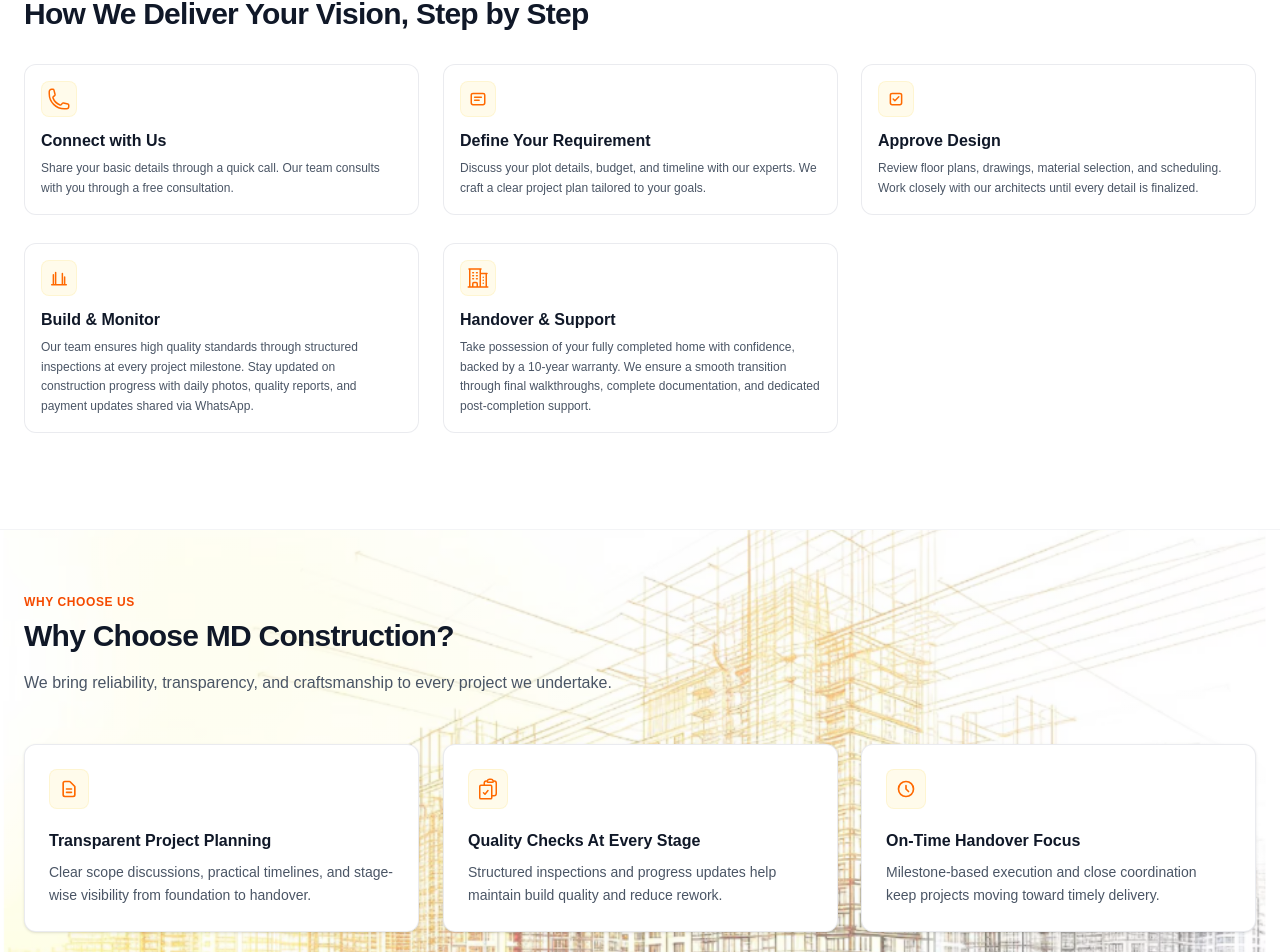
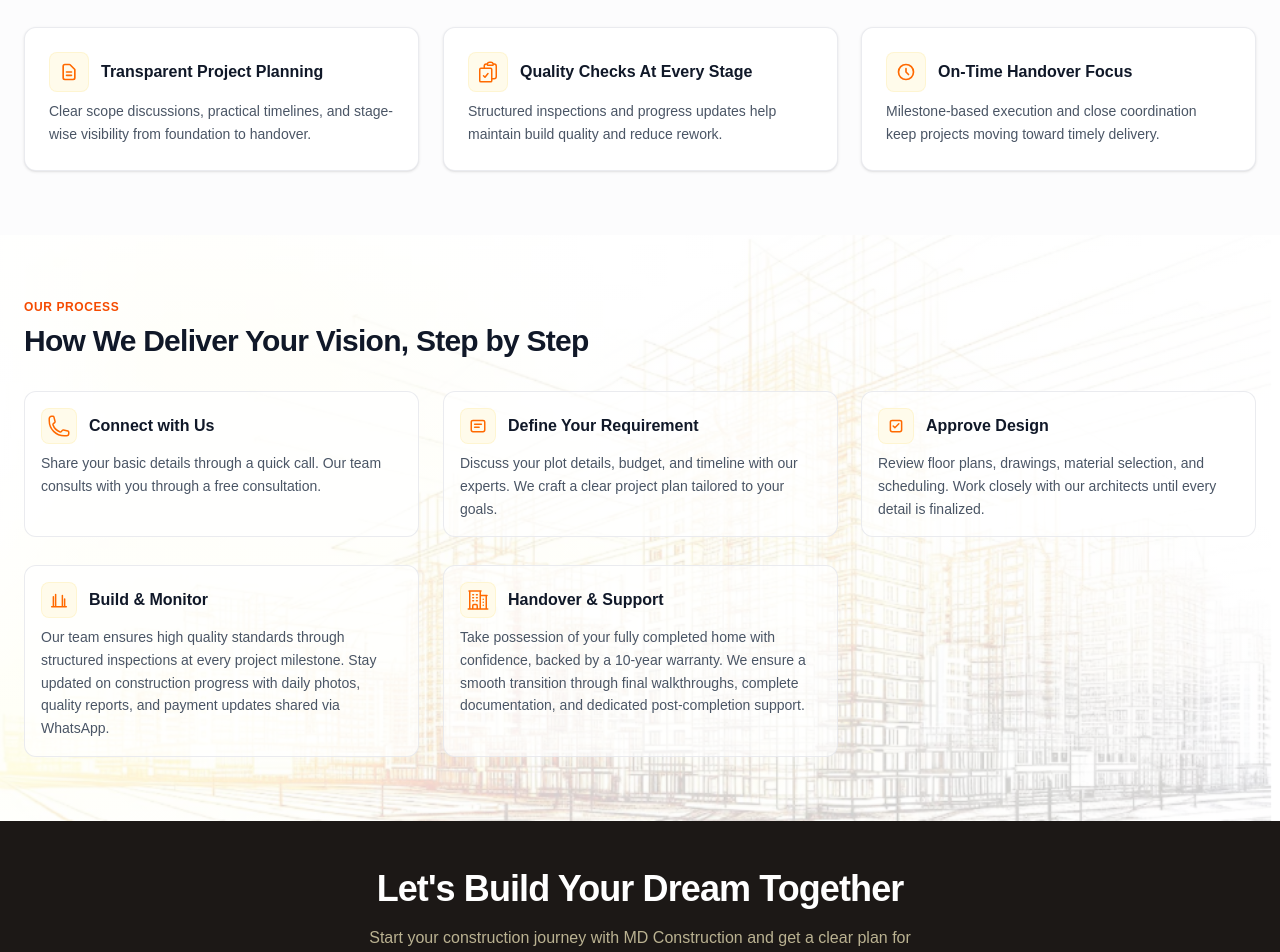
Before and after one commit to aajai54/md-construction-group, a Next.js app: page /en/home in a window 1280 px wide. Shown: the part 1621-2573 px from the top of the page. Built offline with nearby package versions, Linux system fonts and the light colour scheme; no server answers.

Commit message:
QR and contact updated

```diff
--- a/src/app/[locale]/home/page.tsx
+++ b/src/app/[locale]/home/page.tsx
@@ -109,7 +109,7 @@
       </section>
 
       {/* Services Section */}
-      <section id="services" className="scroll-mt-24 py-16 md:py-24 bg-white dark:bg-gray-900" data-tagger>
+      <section id="services" className="scroll-mt-24 py-12 md:py-16 bg-white dark:bg-gray-900" data-tagger>
         <div className="max-w-[1400px] mx-auto px-4 sm:px-5 lg:px-6">
           <div className="mb-10 md:mb-12" data-tagger-item>
             <span className="text-xs font-bold tracking-[0.2em] text-orange-600 uppercase block mb-3">
@@ -126,37 +126,8 @@
         </div>
       </section>
 
-      {/* Process Section */}
-      <section className="py-16 md:py-24 bg-white dark:bg-gray-900" data-tagger>
-        <div className="max-w-[1400px] mx-auto px-4 sm:px-5 lg:px-6">
-          <div data-tagger-item>
-            <span className="text-xs font-bold tracking-wider text-orange-600 uppercase block mb-2">
-              {t("process.label")}
-            </span>
-            <h2 className="text-2xl md:text-3xl font-extrabold text-gray-900 dark:text-white mb-8 tracking-tight">
-              {t("process.title")}
-            </h2>
-            <div className="grid grid-cols-1 sm:grid-cols-2 lg:grid-cols-3 gap-x-6 gap-y-7">
-              {processSteps.map((step, i) => (
-                <div
-                  key={i}
-                  className={`rounded-xl border border-gray-200/80 dark:border-gray-700/80 p-4 bg-white/70 dark:bg-gray-800/40${i === 4 ? " sm:col-span-2 lg:col-span-1" : ""}`}
-                  data-tagger-item
-                >
-                  <div className="w-9 h-9 rounded-lg bg-amber-50 dark:bg-amber-950/30 flex items-center justify-center text-orange-500 mb-3 border border-amber-100/70 dark:border-amber-900/30">
-                    {processIcons[i]}
-                  </div>
-                  <h3 className="text-base font-bold text-gray-900 dark:text-white mb-1.5">{step.title}</h3>
-                  <p className="text-xs text-gray-600 dark:text-gray-400 leading-relaxed">{step.description}</p>
-                </div>
-              ))}
-            </div>
-          </div>
-        </div>
-      </section>
-
       {/* Why Choose Us Section */}
-      <section className="why-bg py-12 md:py-16 bg-gray-50/50 dark:bg-gray-900/50 border-t border-b border-gray-100 dark:border-gray-800/60" data-tagger>
+      <section className="py-12 md:py-16 bg-gray-50/50 dark:bg-gray-900/50 border-t border-b border-gray-100 dark:border-gray-800/60" data-tagger>
         <div className="max-w-[1400px] mx-auto px-4 sm:px-5 lg:px-6">
           <div className="mb-12" data-tagger-item>
             <span className="text-xs font-bold tracking-wider text-orange-600 uppercase block mb-2">
@@ -176,16 +147,49 @@
                 className="bg-white dark:bg-gray-800 p-6 rounded-xl border border-gray-200/80 dark:border-gray-700/80 shadow-sm hover:shadow-md transition-shadow"
                 data-tagger-item
               >
-                <div className="w-10 h-10 rounded-lg bg-amber-50 dark:bg-amber-950/30 flex items-center justify-center text-orange-500 mb-5 border border-amber-100/70 dark:border-amber-900/30">
-                  {whyUsIcons[i]}
+                <div className="flex items-center gap-3 mb-2">
+                  <div className="w-10 h-10 rounded-lg bg-amber-50 dark:bg-amber-950/30 flex items-center justify-center text-orange-500 border border-amber-100/70 dark:border-amber-900/30 shrink-0">
+                    {whyUsIcons[i]}
+                  </div>
+                  <h3 className="text-base font-bold text-gray-900 dark:text-white">{card.title}</h3>
                 </div>
-                <h3 className="text-base font-bold text-gray-900 dark:text-white mb-2">{card.title}</h3>
                 <p className="text-xs md:text-sm text-gray-600 dark:text-gray-400 leading-relaxed">{card.description}</p>
               </div>
             ))}
           </div>
         </div>
       </section>
+
+      {/* Process Section */}
+      <section className="process-bg py-12 md:py-16 bg-white dark:bg-gray-900" data-tagger>
+        <div className="max-w-[1400px] mx-auto px-4 sm:px-5 lg:px-6">
+          <div data-tagger-item>
+            <span className="text-xs font-bold tracking-wider text-orange-600 uppercase block mb-2">
+              {t("process.label")}
+            </span>
+            <h2 className="text-2xl md:text-3xl font-extrabold text-gray-900 dark:text-white mb-8 tracking-tight">
+              {t("process.title")}
+            </h2>
+            <div className="grid grid-cols-1 sm:grid-cols-2 lg:grid-cols-3 gap-x-6 gap-y-7">
+              {processSteps.map((step, i) => (
+                <div
+                  key={i}
+                  className={`rounded-xl border border-gray-200/80 dark:border-gray-700/80 p-4 bg-white/70 dark:bg-gray-800/40${i === 4 ? " sm:col-span-2 lg:col-span-1" : ""}`}
+                  data-tagger-item
+                >
+                  <div className="flex items-center gap-3 mb-2">
+                    <div className="w-9 h-9 rounded-lg bg-amber-50 dark:bg-amber-950/30 flex items-center justify-center text-orange-500 border border-amber-100/70 dark:border-amber-900/30 shrink-0">
+                      {processIcons[i]}
+                    </div>
+                    <h3 className="text-base font-bold text-gray-900 dark:text-white">{step.title}</h3>
+                  </div>
+                  <p className="text-xs md:text-sm text-gray-600 dark:text-gray-400 leading-relaxed">{step.description}</p>
+                </div>
+              ))}
+            </div>
+          </div>
+        </div>
+      </section>
     </main>
   );
 }
--- a/src/app/globals.css
+++ b/src/app/globals.css
@@ -1,11 +1,3 @@
-/* Subtle background for Why Choose Us section */
-.why-bg {
-  background-image: linear-gradient(rgba(255,255,255,0.92), rgba(255,255,255,0.92)), url('/images/background/2.png');
-  background-repeat: no-repeat;
-  background-size: cover;
-  background-position: center;
-  position: relative;
-}
 @import 'tailwindcss';
 
 @theme {
@@ -21,6 +13,7 @@
   If we ever want to remove these styles, we need to add an explicit border
   color utility to any element that depends on these defaults.
 */
+
 @layer base {
   *,
   ::after,
@@ -83,7 +76,7 @@
   }
 }
 
-.process-bg {
+.why-bg {
   /* Keep decorative texture extremely subtle so section text remains legible. */
   background-image: linear-gradient(rgba(255, 255, 255, 0.8), rgba(255, 255, 255, 0.8)), url('/images/background/5.png');
   background-repeat: no-repeat;
@@ -92,10 +85,10 @@
   position: relative;
 }
 
-.why-bg {
+.process-bg {
   /* Keep decorative texture extremely subtle so section text remains legible. */
-  /* background-image: linear-gradient(rgba(255, 255, 255, 0.9), rgba(255, 255, 255, 0.9)), url('/images/background/1.png'); */
-  background-image: linear-gradient(rgba(255, 255, 255, 0.4), rgba(255, 255, 255, 0.4)), url('/images/background/1.png');
+  background-image: linear-gradient(rgba(255, 255, 255, 0.8), rgba(255, 255, 255, 0.8)), url('/images/background/1.png');
+  /* background-image: linear-gradient(rgba(255, 255, 255, 0.4), rgba(255, 255, 255, 0.4)), url('/images/background/1.png'); */
   background-repeat: no-repeat;
   background-size: cover;
   background-position: center;
--- a/src/components/ContactCTA.tsx
+++ b/src/components/ContactCTA.tsx
@@ -57,7 +57,7 @@
 ];
 
 const qrCodes = [
-  { label: "WhatsApp", src: "/images/whatsapp-qr.png",   alt: "WhatsApp QR code" },
+  { label: "WhatsApp", src: "/images/whatsapp-qr.jpg",   alt: "WhatsApp QR code" },
   { label: "Instagram", src: "/images/instagram-qr.png", alt: "Instagram QR code" },
 ];
 
--- a/src/config.ts
+++ b/src/config.ts
@@ -16,8 +16,8 @@
   { value: "24x7", label: "Progress Visibility" },
 ];
 
-export const consultationPhone = "+91 70109 084803";
-export const consultationWhatsapp = "70109084803";
+export const consultationPhone = "+91 70109 08483";
+export const consultationWhatsapp = "7010908483";
 export const consultationEmail = "mdconstructionmails@gmail.com";
 
 const defaultBaseURL = "https://mdconstructiongroups.com";
--- a/src/messages/en.json
+++ b/src/messages/en.json
@@ -23,7 +23,7 @@
     },
     "services": {
       "label": "Our Services",
-      "title": "Built To Perform. Designed To Last.",
+      "title": "Engineered With Precision. Built for Life.",
       "description": "A premium construction service stack, from structural planning to full execution, tailored for dependable outcomes.",
       "items": [
         {
```
Also changed, not shown: public/images/construction/home.jpg, public/images/whatsapp-qr.jpg (added).
